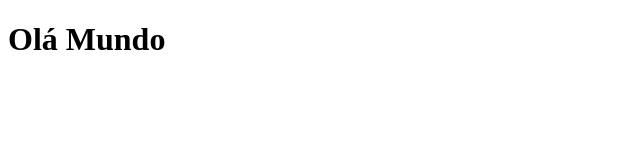
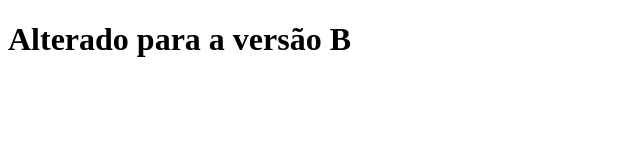
Before and after one commit to Thalita-Veras/git_aula1, a plain HTML site: page index.html in a window 1280 px wide. Shown: the whole page, without its empty margins (0-640 px from the left). Drawn offline with Linux system fonts and the light colour scheme.

Commit message:
Update index.html
nova versao

```diff
--- a/index.html
+++ b/index.html
@@ -6,6 +6,6 @@
     <title>Git - aula1</title>
 </head>
 <body>
-    <h1>Olá Mundo</h1>
+    <h1>Alterado para a versão B</h1>
 </body>
 </html>
```
